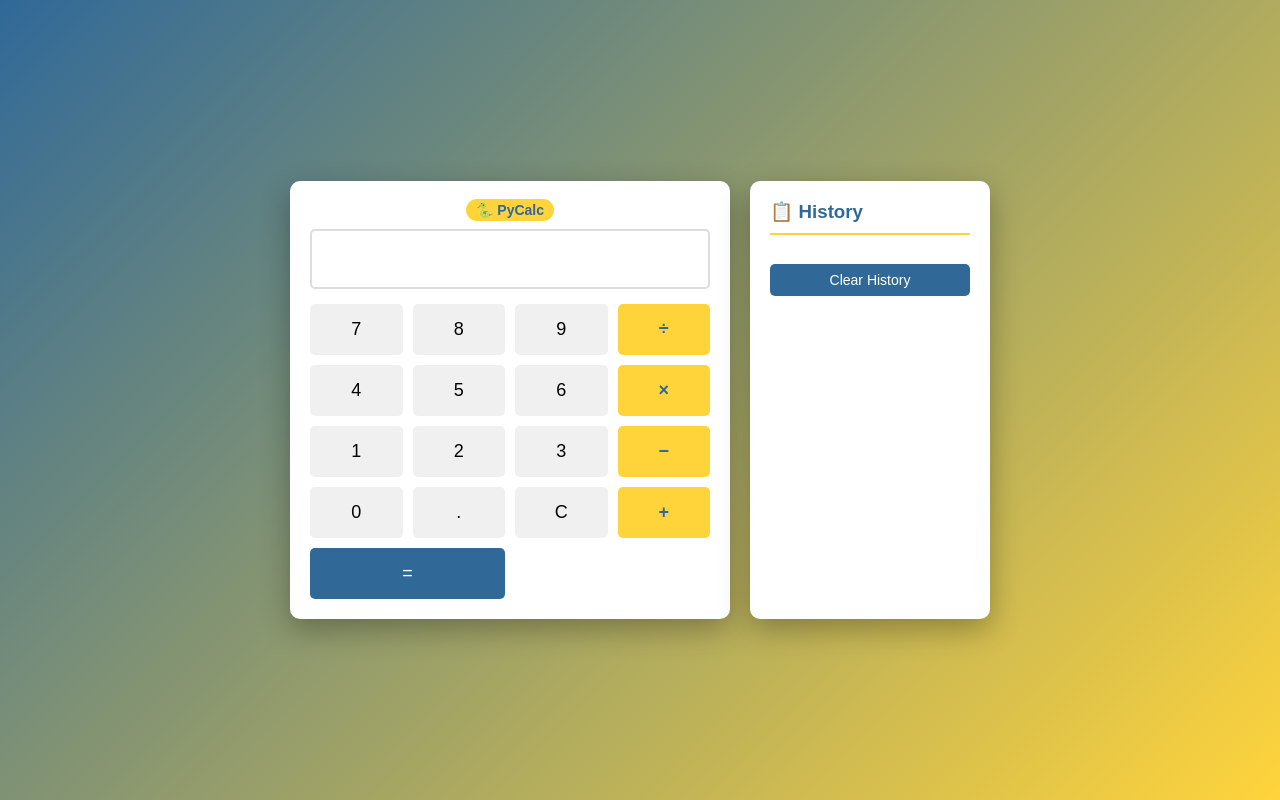
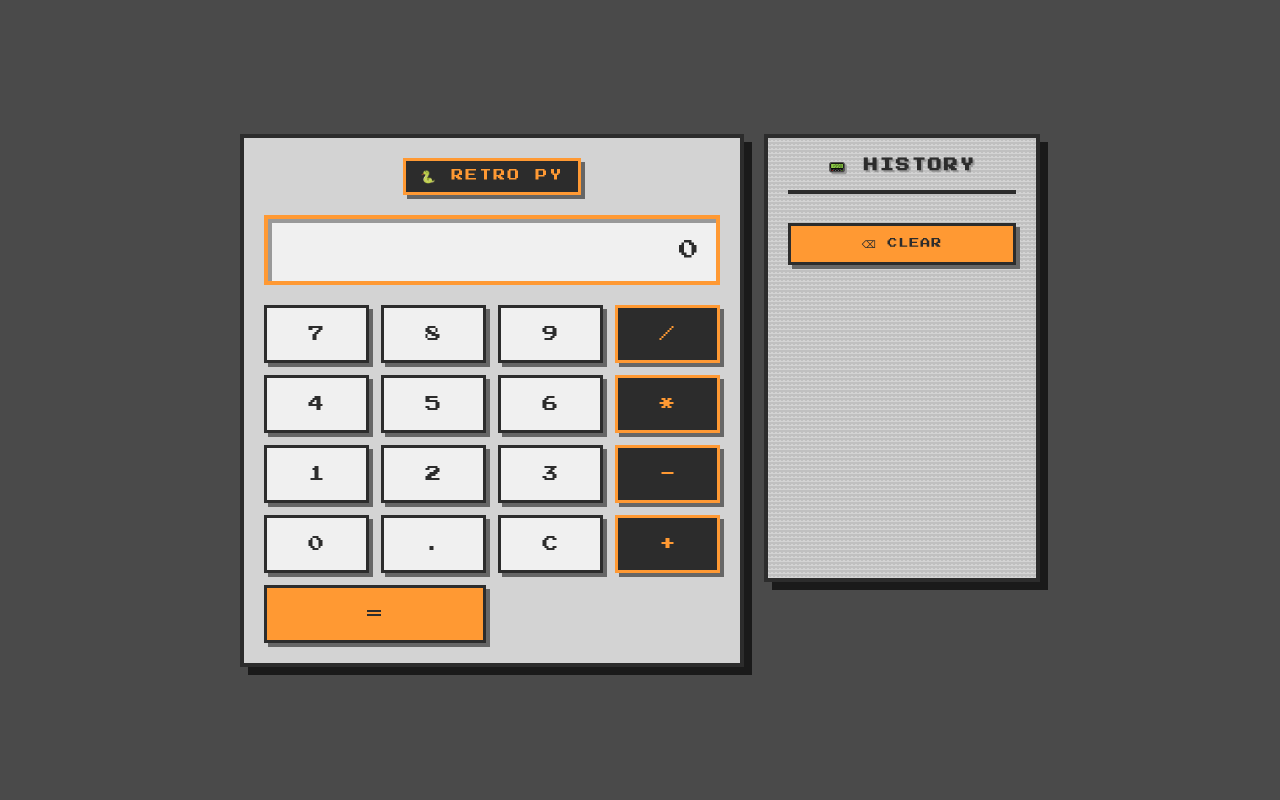
Before and after one commit to AndrianBarbulat/PyWebCalcPixel, a Flask app: page / in a window 1280 px wide. Run offline with Flask 3, Linux system fonts and the light colour scheme.

Commit message:
Add pixel-style calculator theme with retro UI elements
- Implement pixel-inspired button design
- Adjust font and spacing to match retro aesthetic
- Add alternate layout for pixel theme
- Update CSS styles to support theme switching
- Improve visual consistency between standard and pixel versions

```diff
--- a/templates/index.html
+++ b/templates/index.html
@@ -1,178 +1,283 @@
 <!DOCTYPE html>
 <html>
 <head>
-    <title>PyCalc - Python Calculator</title>
+    <title>PyCalc - Pixel Calculator</title>
     <style>
+        @import url('https://fonts.googleapis.com/css2?family=Press+Start+2P&display=swap');
+
         body {
-            font-family: 'Arial', sans-serif;
+            font-family: 'Press Start 2P', cursive;
             display: flex;
             justify-content: center;
             align-items: center;
             height: 100vh;
-            background: linear-gradient(135deg, #306998 0%, #FFD43B 100%);
+            background: #4a4a4a;
             margin: 0;
+            image-rendering: pixelated;
+            image-rendering: crisp-edges;
         }
 
         .container {
             display: flex;
             gap: 20px;
-            max-width: 700px;
+            max-width: 800px;
             width: 100%;
             padding: 20px;
         }
 
+        /* Pixel art effect for all elements */
+        .calculator, .history-panel {
+            background: #d3d3d3;
+            border: 4px solid #2c2c2c;
+            image-rendering: pixelated;
+            box-shadow: 8px 8px 0 #1a1a1a;
+        }
+
         .calculator {
-            background: white;
-            border-radius: 10px;
-            box-shadow: 0 10px 30px rgba(0,0,0,0.3);
             padding: 20px;
             flex: 2;
         }
 
         .history-panel {
-            background: white;
-            border-radius: 10px;
-            box-shadow: 0 10px 30px rgba(0,0,0,0.3);
             padding: 20px;
             flex: 1;
             max-height: 400px;
             overflow-y: auto;
+            background: #c0c0c0;
         }
 
         .history-panel h3 {
             margin-top: 0;
-            color: #306998;
-            border-bottom: 2px solid #FFD43B;
-            padding-bottom: 10px;
+            color: #2c2c2c;
+            font-size: 14px;
+            text-align: center;
+            border-bottom: 4px solid #2c2c2c;
+            padding-bottom: 15px;
+            letter-spacing: 2px;
+            text-shadow: 2px 2px 0 #999999;
         }
 
         .history-item {
-            padding: 8px;
-            margin: 5px 0;
-            background: #f0f0f0;
-            border-radius: 5px;
-            font-family: monospace;
-            font-size: 14px;
+            padding: 12px 8px;
+            margin: 10px 0;
+            background: #e8e8e8;
+            border: 3px solid #2c2c2c;
+            font-family: 'Press Start 2P', cursive;
+            font-size: 10px;
+            color: #2c2c2c;
             cursor: pointer;
-            transition: all 0.3s;
+            transition: all 0.1s step-end;
+            box-shadow: 4px 4px 0 #666666;
+            word-break: break-all;
         }
 
         .history-item:hover {
-            background: #FFD43B;
-            transform: translateX(-5px);
+            background: #ff9933;
+            color: #2c2c2c;
+            transform: translate(2px, 2px);
+            box-shadow: 2px 2px 0 #666666;
+            border-color: #ff9933;
         }
 
         .clear-history {
             width: 100%;
-            padding: 8px;
-            margin-top: 10px;
-            background: #306998;
-            color: white;
-            border: none;
-            border-radius: 5px;
+            padding: 12px;
+            margin-top: 15px;
+            background: #ff9933;
+            color: #2c2c2c;
+            border: 3px solid #2c2c2c;
+            font-family: 'Press Start 2P', cursive;
+            font-size: 10px;
             cursor: pointer;
-            font-size: 14px;
+            box-shadow: 4px 4px 0 #666666;
+            text-transform: uppercase;
+            letter-spacing: 1px;
         }
 
         .clear-history:hover {
-            background: #1e4d7a;
+            background: #ffb366;
+            transform: translate(2px, 2px);
+            box-shadow: 2px 2px 0 #666666;
         }
 
         #display {
             width: 100%;
-            height: 60px;
-            font-size: 24px;
+            height: 70px;
+            font-family: 'Press Start 2P', cursive;
+            font-size: 20px;
             text-align: right;
-            margin-bottom: 15px;
-            padding: 10px;
-            border: 2px solid #ddd;
-            border-radius: 5px;
+            margin-bottom: 20px;
+            padding: 15px;
+            background: #f0f0f0;
+            border: 4px solid #2c2c2c;
+            color: #2c2c2c;
             box-sizing: border-box;
-            font-family: monospace;
+            box-shadow: inset 4px 4px 0 #999999;
+            letter-spacing: 2px;
         }
 
         .buttons {
             display: grid;
             grid-template-columns: repeat(4, 1fr);
-            gap: 10px;
+            gap: 12px;
         }
 
         button {
-            padding: 15px;
-            font-size: 18px;
-            border: none;
-            border-radius: 5px;
+            padding: 18px 5px;
+            font-family: 'Press Start 2P', cursive;
+            font-size: 16px;
+            border: 3px solid #2c2c2c;
+            background: #f0f0f0;
+            color: #2c2c2c;
             cursor: pointer;
-            background: #f0f0f0;
-            transition: all 0.3s;
-            font-family: 'Arial', sans-serif;
+            box-shadow: 4px 4px 0 #666666;
+            transition: all 0.1s step-end;
+            text-transform: uppercase;
+            image-rendering: pixelated;
         }
 
         button:hover {
-            background: #ddd;
-            transform: scale(1.05);
+            transform: translate(2px, 2px);
+            box-shadow: 2px 2px 0 #666666;
+            background: #ffffff;
+        }
+
+        button:active {
+            transform: translate(4px, 4px);
+            box-shadow: 0px 0px 0 #666666;
         }
 
         .operator {
-            background: #FFD43B;
-            color: #306998;
-            font-weight: bold;
+            background: #2c2c2c;
+            color: #ff9933;
+            border-color: #ff9933;
         }
 
         .operator:hover {
-            background: #f0c000;
+            background: #404040;
+            color: #ffb366;
         }
 
         .equal {
-            background: #306998;
-            color: white;
+            background: #ff9933;
+            color: #2c2c2c;
             grid-column: span 2;
+            border-color: #2c2c2c;
         }
 
         .equal:hover {
-            background: #1e4d7a;
+            background: #ffb366;
         }
 
         .python-badge {
             text-align: center;
-            margin-bottom: 10px;
-            color: #306998;
+            margin-bottom: 20px;
+        }
+
+        .python-badge span {
+            background: #2c2c2c;
+            color: #ff9933;
+            padding: 8px 15px;
+            border: 3px solid #ff9933;
+            font-size: 12px;
+            letter-spacing: 2px;
+            box-shadow: 4px 4px 0 #666666;
+            display: inline-block;
+        }
+
+        /* Pixelated scrollbar */
+        .history-panel::-webkit-scrollbar {
+            width: 12px;
+        }
+
+        .history-panel::-webkit-scrollbar-track {
+            background: #e8e8e8;
+            border: 2px solid #2c2c2c;
+        }
+
+        .history-panel::-webkit-scrollbar-thumb {
+            background: #ff9933;
+            border: 2px solid #2c2c2c;
+        }
+
+        .history-panel::-webkit-scrollbar-thumb:hover {
+            background: #ffb366;
+        }
+
+        /* Terminal-style cursor blink */
+        #display {
+            caret-color: #ff9933;
+            animation: blink 1s step-end infinite;
+        }
+
+        @keyframes blink {
+            50% {
+                border-color: #ff9933;
+            }
+        }
+
+        /* Vintage paper texture */
+        .calculator, .history-panel {
+            background-image:
+                linear-gradient(45deg, #d3d3d3 2px, transparent 2px),
+                linear-gradient(-45deg, #d3d3d3 2px, transparent 2px);
+            background-size: 4px 4px;
+        }
+
+        /* Responsive design */
+        @media (max-width: 700px) {
+            .container {
+                flex-direction: column;
+            }
+
+            button {
+                padding: 15px 3px;
+                font-size: 14px;
+            }
+
+            #display {
+                font-size: 16px;
+                height: 60px;
+            }
+        }
+
+        .history-item::before {
+            content: ">";
+            color: #ff9933;
+            margin-right: 8px;
             font-weight: bold;
         }
 
-        .python-badge span {
-            background: #FFD43B;
-            padding: 3px 10px;
-            border-radius: 15px;
-            font-size: 14px;
+        .history-item {
+            padding-left: 15px;
         }
     </style>
 </head>
 <body>
     <div class="container">
-        <!-- Calculator -->
+        <!-- Pixel Calculator -->
         <div class="calculator">
             <div class="python-badge">
-                <span>🐍 PyCalc</span>
+                <span>🐍 RETRO PY</span>
             </div>
 
-            <input type="text" id="display" readonly>
+            <input type="text" id="display" readonly value="0">
 
             <div class="buttons">
                 <button onclick="appendToDisplay('7')">7</button>
                 <button onclick="appendToDisplay('8')">8</button>
                 <button onclick="appendToDisplay('9')">9</button>
-                <button class="operator" onclick="appendToDisplay('/')">÷</button>
+                <button class="operator" onclick="appendToDisplay('/')">/</button>
 
                 <button onclick="appendToDisplay('4')">4</button>
                 <button onclick="appendToDisplay('5')">5</button>
                 <button onclick="appendToDisplay('6')">6</button>
-                <button class="operator" onclick="appendToDisplay('*')">×</button>
+                <button class="operator" onclick="appendToDisplay('*')">*</button>
 
                 <button onclick="appendToDisplay('1')">1</button>
                 <button onclick="appendToDisplay('2')">2</button>
                 <button onclick="appendToDisplay('3')">3</button>
-                <button class="operator" onclick="appendToDisplay('-')">−</button>
+                <button class="operator" onclick="appendToDisplay('-')">-</button>
 
                 <button onclick="appendToDisplay('0')">0</button>
                 <button onclick="appendToDisplay('.')">.</button>
@@ -185,7 +290,7 @@
 
         <!-- History Panel -->
         <div class="history-panel">
-            <h3>📋 History</h3>
+            <h3>📟 HISTORY</h3>
             <div id="history-list">
                 {% for item in history %}
                     <div class="history-item" onclick="useHistory('{{ item.split(' = ')[0] }}')">
@@ -193,17 +298,22 @@
                     </div>
                 {% endfor %}
             </div>
-            <button class="clear-history" onclick="clearHistory()">Clear History</button>
+            <button class="clear-history" onclick="clearHistory()">⌫ CLEAR</button>
         </div>
     </div>
 
     <script>
         function appendToDisplay(value) {
-            document.getElementById('display').value += value;
+            const display = document.getElementById('display');
+            if (display.value === '0' && value !== '.') {
+                display.value = value;
+            } else {
+                display.value += value;
+            }
         }
 
         function clearDisplay() {
-            document.getElementById('display').value = '';
+            document.getElementById('display').value = '0';
         }
 
         function useHistory(expression) {
@@ -218,7 +328,7 @@
                 const div = document.createElement('div');
                 div.className = 'history-item';
                 div.onclick = () => useHistory(item.split(' = ')[0]);
-                div.textContent = item;
+                div.innerHTML = item;
                 historyList.appendChild(div);
             });
         }
@@ -226,7 +336,7 @@
         function calculate() {
             const expression = document.getElementById('display').value;
 
-            if (!expression) return;
+            if (!expression || expression === '0') return;
 
             fetch('/calculate', {
                 method: 'POST',
@@ -238,7 +348,10 @@
             .then(response => response.json())
             .then(data => {
                 if (data.error) {
-                    document.getElementById('display').value = data.error;
+                    document.getElementById('display').value = 'ERROR';
+                    setTimeout(() => {
+                        document.getElementById('display').value = '0';
+                    }, 1000);
                 } else {
                     document.getElementById('display').value = data.result;
                     if (data.history) {
@@ -261,7 +374,15 @@
         // Keyboard support
         document.addEventListener('keydown', function(event) {
             const key = event.key;
-            if ('0123456789+-*/.'.includes(key)) {
+            const display = document.getElementById('display');
+
+            if ('0123456789'.includes(key)) {
+                if (display.value === '0') {
+                    display.value = key;
+                } else {
+                    appendToDisplay(key);
+                }
+            } else if ('+-*/.'.includes(key)) {
                 appendToDisplay(key);
             } else if (key === 'Enter') {
                 calculate();
@@ -269,6 +390,13 @@
                 clearDisplay();
             } else if (key === 'Delete') {
                 clearHistory();
+            } else if (key === 'Backspace') {
+                display.value = display.value.slice(0, -1) || '0';
+            }
+
+            // Prevent default for calculator keys
+            if ('0123456789+-*/.'.includes(key) || key === 'Enter' || key === 'Escape') {
+                event.preventDefault();
             }
         });
     </script>
```
